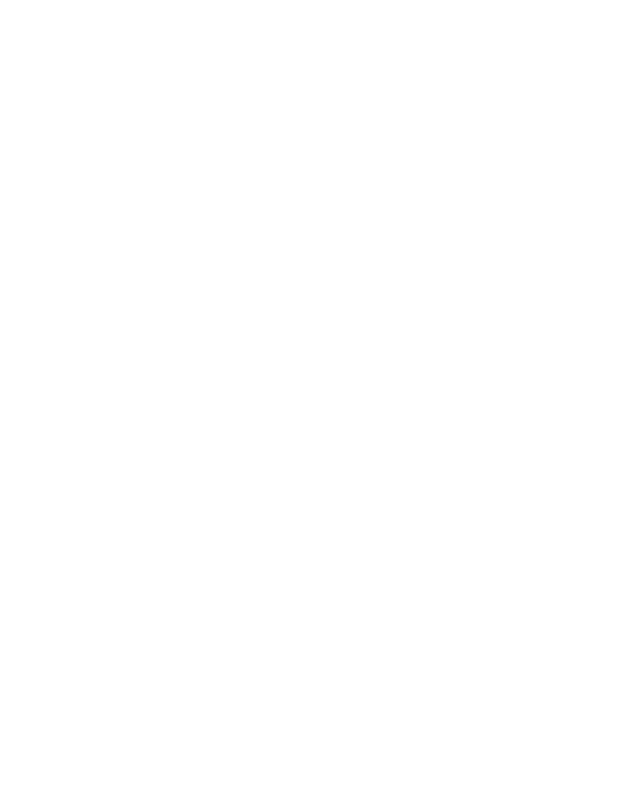
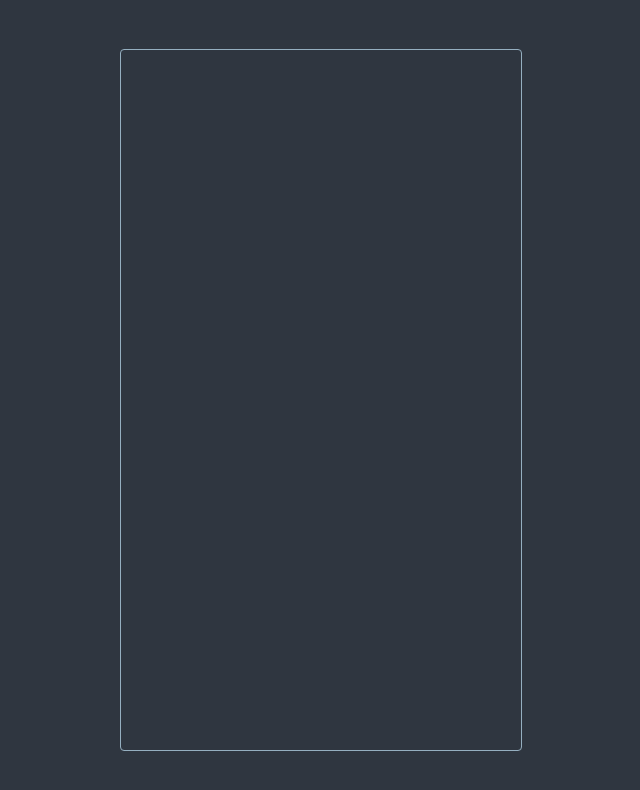
Before and after one commit to seungdeng17/chat-app, a React (Create React App) app in the folder client/: page /channel in a window 1280 px wide. Shown: the top 790 px of the page, without its empty margins (319-959 px from the left). Built offline with nearby package versions, Linux system fonts and the light colour scheme.

Commit message:
feat: 생성 채널 목록 컴포넌트 추가

```diff
--- a/client/src/App.js
+++ b/client/src/App.js
@@ -4,6 +4,7 @@ import { BrowserRouter as Router, Route, Switch } from 'react-router-dom';
 import GlobalStyles from '@/styles/GlobalStyles';
 import Join from '@components/Join';
 import Chat from '@components/Chat/Chat';
+import Channel from '@components/Channel/Channel';
 
 function App() {
   return (
@@ -14,6 +15,7 @@ function App() {
         <Switch>
           <Route exact path='/' component={Join} />
           <Route path='/chat/:name/:channel' component={Chat} />
+          <Route path='/channel' component={Channel} />
         </Switch>
       </Router>
     </>
--- /dev/null
+++ b/client/src/components/Channel/Channel.jsx
@@ -0,0 +1,31 @@
+import React from "react";
+import styled from "styled-components";
+
+const ChatOuter = styled.div`
+  display: flex;
+  justify-content: center;
+  align-items: center;
+  height: 100vh;
+  background-color: #2f3640;
+`;
+
+const ChatInner = styled.div`
+  width: 400px;
+  height: 700px;
+  border: 1px solid #95afc0;
+  border-radius: 4px;
+  display: flex;
+  flex-direction: column;
+  justify-content: center;
+  align-items: center;
+`;
+
+const Channel = () => {
+  return (
+    <ChatOuter>
+      <ChatInner></ChatInner>
+    </ChatOuter>
+  );
+};
+
+export default Channel;
--- a/client/src/components/Join.jsx
+++ b/client/src/components/Join.jsx
@@ -1,4 +1,4 @@
-import React from "react";
+import React, { useState } from "react";
 import { useHistory } from "react-router-dom";
 import { useForm } from "react-hook-form";
 import styled from "styled-components";
@@ -53,13 +53,28 @@ const Button = styled.button`
   width: 250px;
   height: 40px;
   box-sizing: border-box;
+  margin-bottom: 20px;
+  :last-child {
+    margin-bottom: 0;
+  }
 `;
 
 const Join = () => {
   const history = useHistory();
+  const [inputName, setInputName] = useState("");
   const { handleSubmit, register } = useForm();
+
   const onSubmit = ({ name, channel }) => {
+    if (!name || !channel) return alert("이름과 채널을 입력하세요.");
+    setInputName(name);
     history.push(`/chat/${name}/${channel}`);
+  };
+
+  const handleChange = ({ target: { value } }) => setInputName(value);
+
+  const handleClick = () => {
+    if (!inputName) return alert("이름을 입력하세요.");
+    history.push(`/channel`);
   };
 
   return (
@@ -68,9 +83,12 @@ const Join = () => {
         <Title>
           <h1>Taekao Talk</h1>
         </Title>
-        <Input type="text" placeholder="Name" name="name" ref={register} />
+        <Input type="text" placeholder="Name" name="name" ref={register} value={inputName} onChange={handleChange} />
         <Input type="text" placeholder="Channel" name="channel" ref={register} />
         <Button type="submit">JOIN</Button>
+        <Button type="button" onClick={handleClick}>
+          Channel List
+        </Button>
       </JoinForm>
     </JoinWrap>
   );
```
Also changed, not shown: 1 other file (tests, documents, lock files or other folders).
